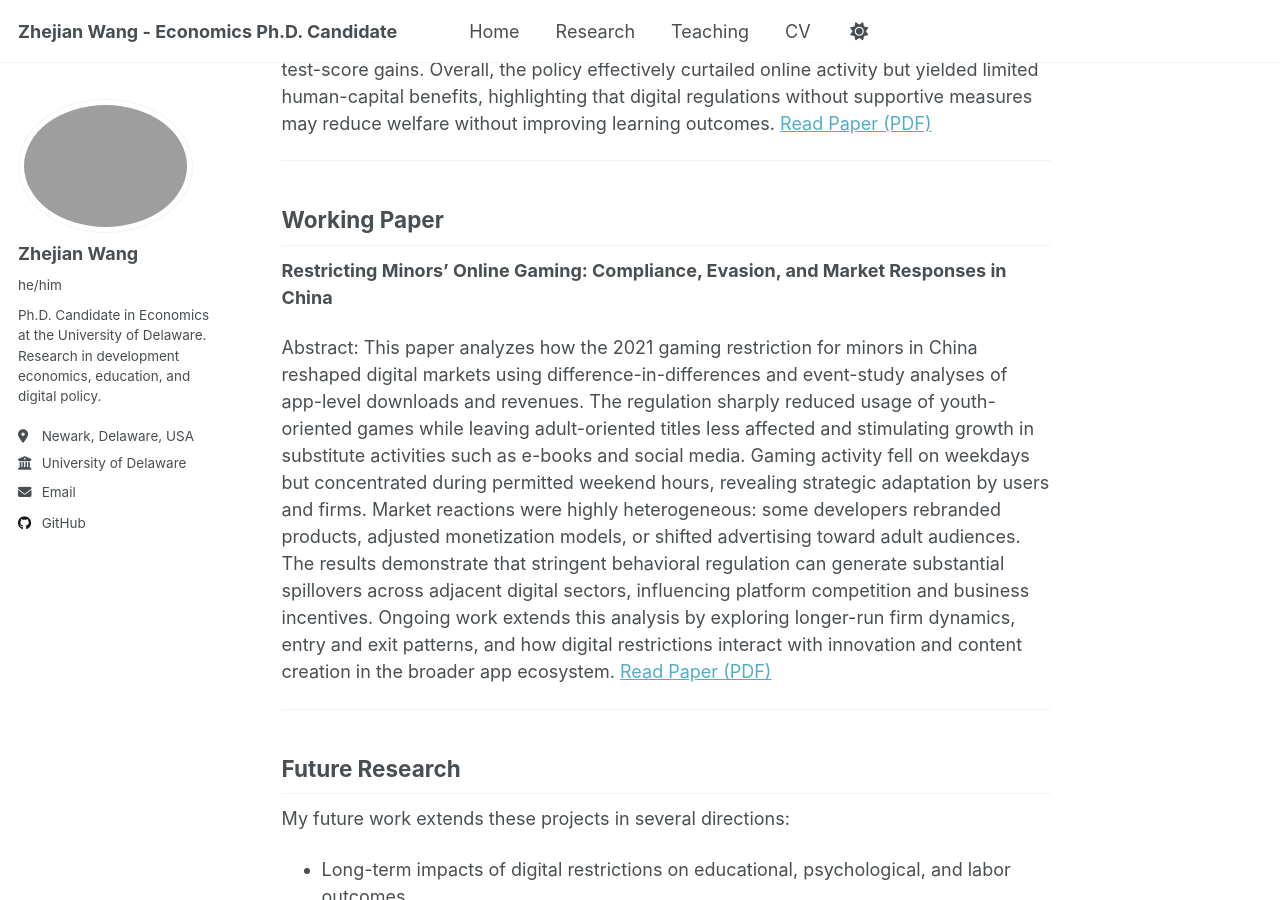
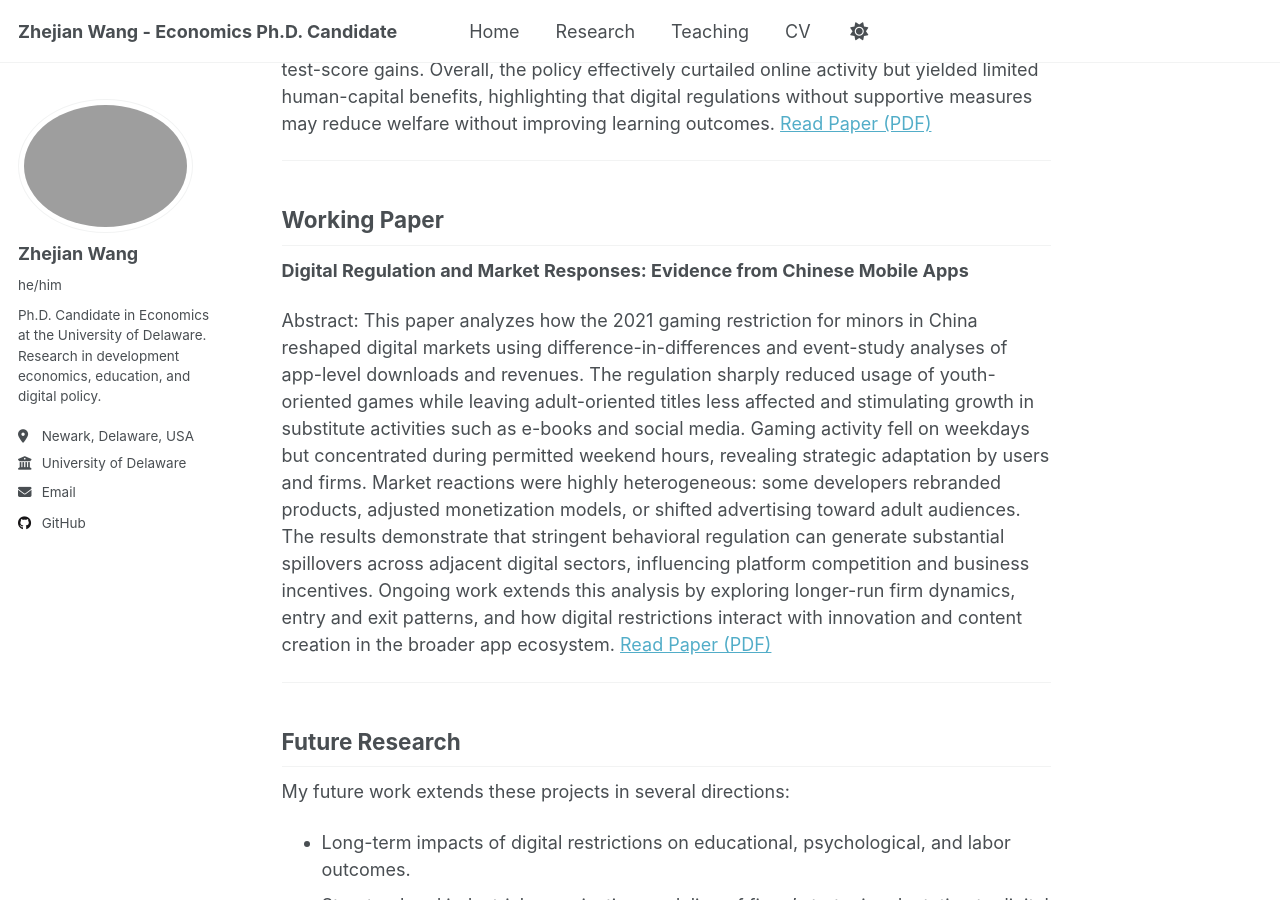
Before and after one commit to zhejianw/zhejianw.github.io, a Jekyll site: the page built from _pages/research.md, in a window 1280 px wide and 900 px high, scrolled down 555 px. Built offline with Jekyll 4.4.1, drawn with Linux system fonts in a browser that asks for light colours; a script that is not in the unit is left out.

Commit message:
Update research.md

```diff
--- a/_pages/research.md
+++ b/_pages/research.md
@@ -17,7 +17,7 @@ Abstract: In August 2021, China implemented a nationwide restriction banning wee
 
 ## Working Paper
 
-**Restricting Minors’ Online Gaming: Compliance, Evasion, and Market Responses in China**
+**Digital Regulation and Market Responses: Evidence from Chinese Mobile Apps**
 
 Abstract: This paper analyzes how the 2021 gaming restriction for minors in China reshaped digital markets using difference-in-differences and event-study analyses of app-level downloads and revenues. The regulation sharply reduced usage of youth-oriented games while leaving adult-oriented titles less affected and stimulating growth in substitute activities such as e-books and social media. Gaming activity fell on weekdays but concentrated during permitted weekend hours, revealing strategic adaptation by users and firms. Market reactions were highly heterogeneous: some developers rebranded products, adjusted monetization models, or shifted advertising toward adult audiences. The results demonstrate that stringent behavioral regulation can generate substantial spillovers across adjacent digital sectors, influencing platform competition and business incentives. Ongoing work extends this analysis by exploring longer-run firm dynamics, entry and exit patterns, and how digital restrictions interact with innovation and content creation in the broader app ecosystem.
 [Read Paper (PDF)](/files/chapter2.pdf)
```
